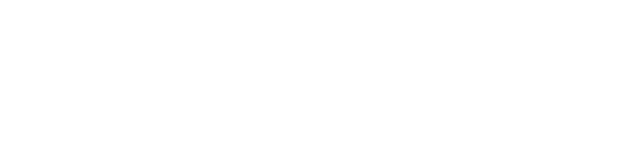
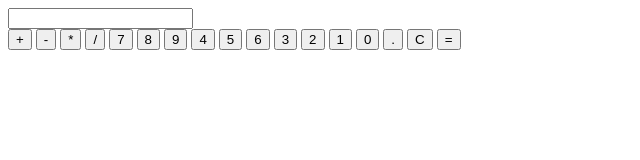
Before and after one commit to HusnaiinASLAM/Calculator, a plain HTML site: page index.html in a window 1280 px wide. Shown: the whole page, without its empty margins (0-640 px from the left). Drawn offline with Linux system fonts and the light colour scheme.

Commit message:
Add html

```diff
--- a/index.html
+++ b/index.html
@@ -5,5 +5,29 @@
     <meta name="viewport" content="width=device-width, initial-scale=1.0" />
     <title>Calculaor</title>
   </head>
-  <body></body>
+  <body>
+    <div class="calculator">
+      <input type="text" class="input" />
+
+      <div class="body">
+        <button class="plus">+</button>
+        <button class="minus">-</button>
+        <button class="multiply">*</button>
+        <button class="divide">/</button>
+        <button class="seven">7</button>
+        <button class="eight">8</button>
+        <button class="nine">9</button>
+        <button class="four">4</button>
+        <button class="five">5</button>
+        <button class="six">6</button>
+        <button class="three">3</button>
+        <button class="two">2</button>
+        <button class="one">1</button>
+        <button class="zero">0</button>
+        <button class="dot">.</button>
+        <button class="clear">C</button>
+        <button class="equal">=</button>
+      </div>
+    </div>
+  </body>
 </html>
```
